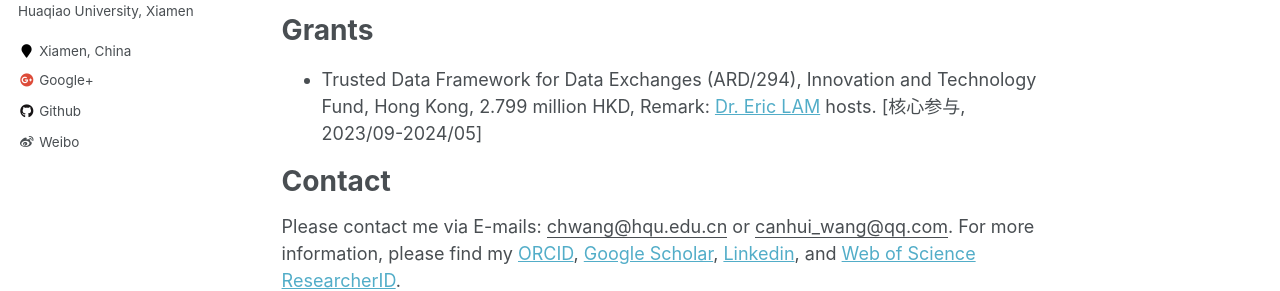
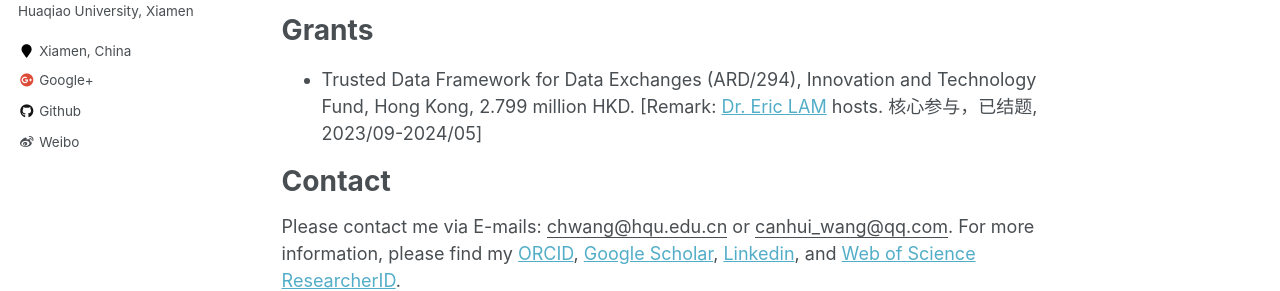
Before and after one commit to Canhui/canhui.github.io, a Jekyll site: the page built from _pages/about.md, in a window 1280 px wide and 900 px high, scrolled down 1165 px. Shown: the part 394-685 px from the top of the window. Built offline with Jekyll 4.4.1, drawn with Linux system fonts in a browser that asks for light colours.

Commit message:
Update about.md

```diff
--- a/_pages/about.md
+++ b/_pages/about.md
@@ -95,7 +95,7 @@ Example: editing a markdown file for a talk
 
 Grants
 ======
-* Trusted Data Framework for Data Exchanges (ARD/294), Innovation and Technology Fund, Hong Kong, 2.799 million HKD, Remark: [Dr. Eric LAM](https://www.linkedin.com/in/peifunglam2/) hosts. \[核心参与, 2023/09-2024/05\]
+* Trusted Data Framework for Data Exchanges (ARD/294), Innovation and Technology Fund, Hong Kong, 2.799 million HKD. \[Remark: [Dr. Eric LAM](https://www.linkedin.com/in/peifunglam2/) hosts. 核心参与，已结题, 2023/09-2024/05\]
 
 
 Contact
```
